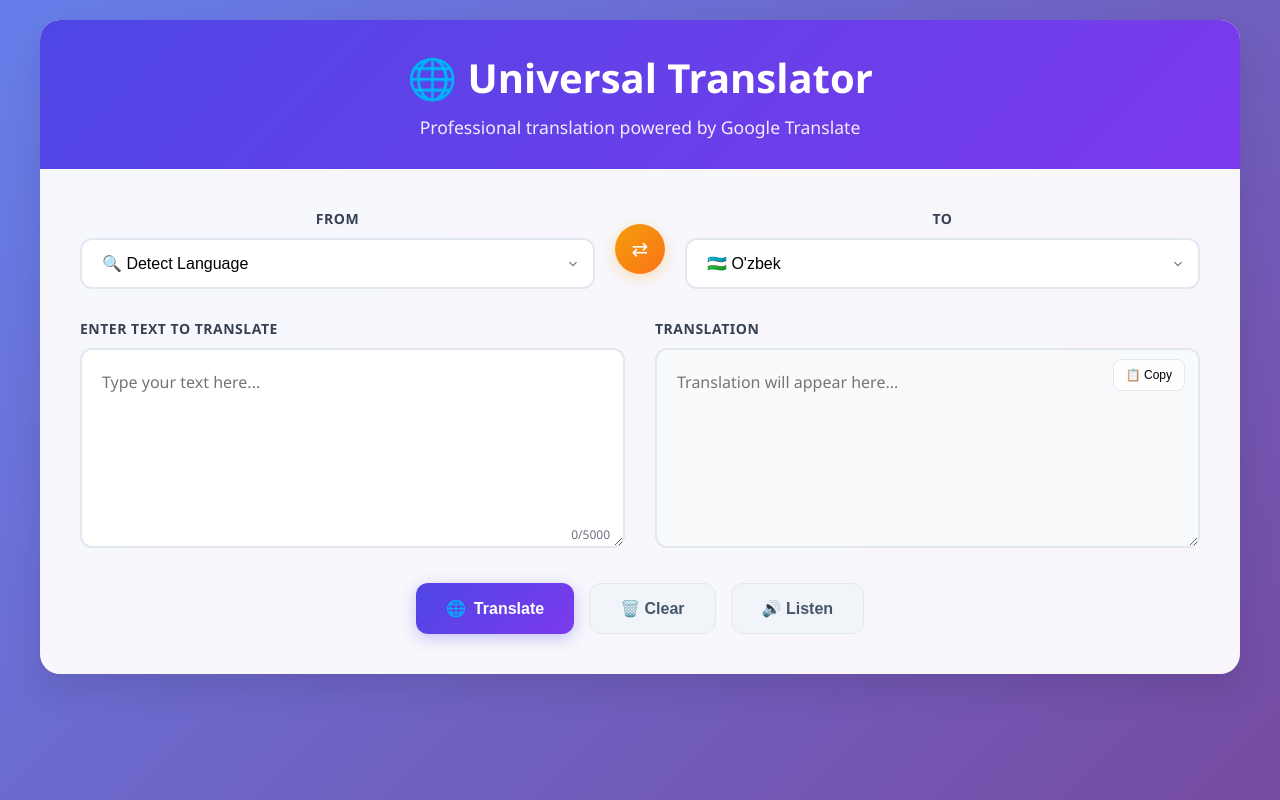
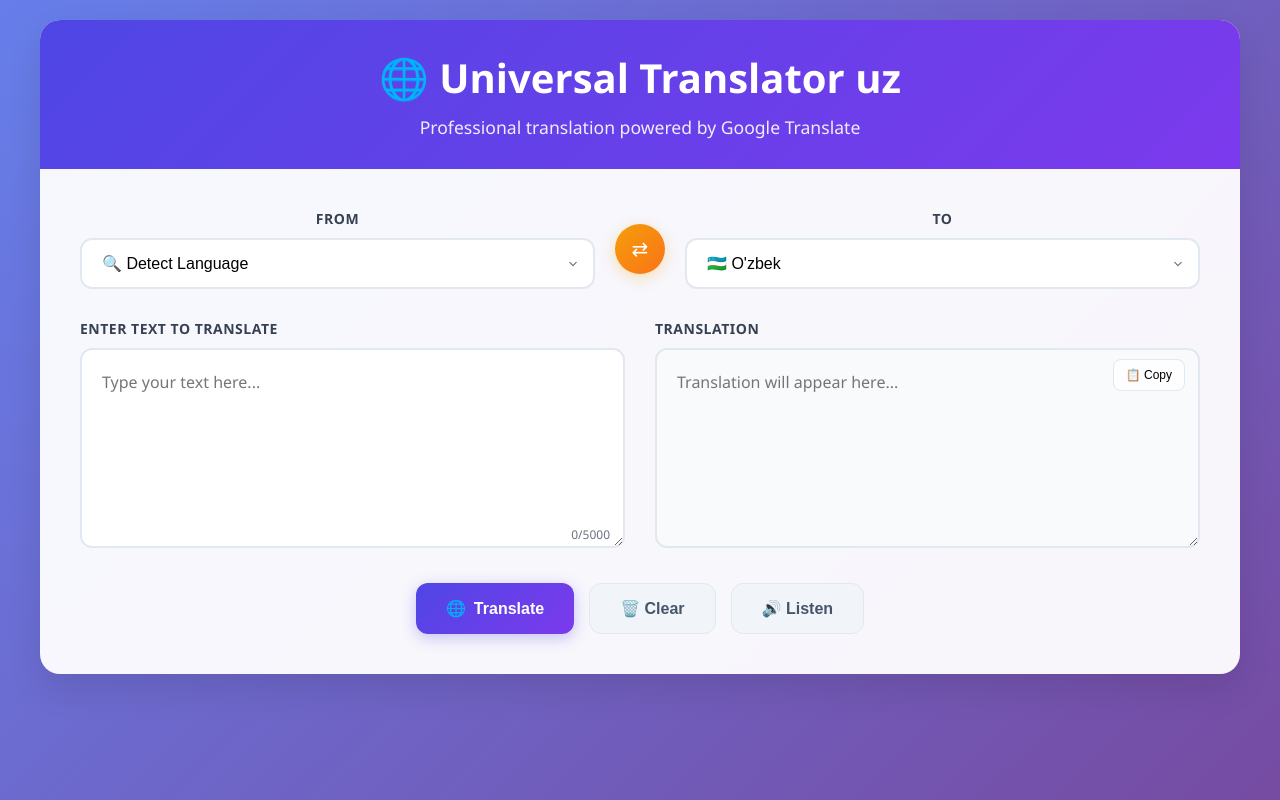
Before and after one commit to Ziyodullodev/translate-template, a plain HTML site: page index.html in a window 1280 px wide. Drawn offline with Linux system fonts and the light colour scheme.

Commit message:
Update index.html

```diff
--- a/index.html
+++ b/index.html
@@ -302,7 +302,7 @@
 <body>
     <div class="container">
         <div class="header">
-            <h1>🌐 Universal Translator</h1>
+            <h1>🌐 Universal Translator uz</h1>
             <p>Professional translation powered by Google Translate</p>
         </div>
 
```
